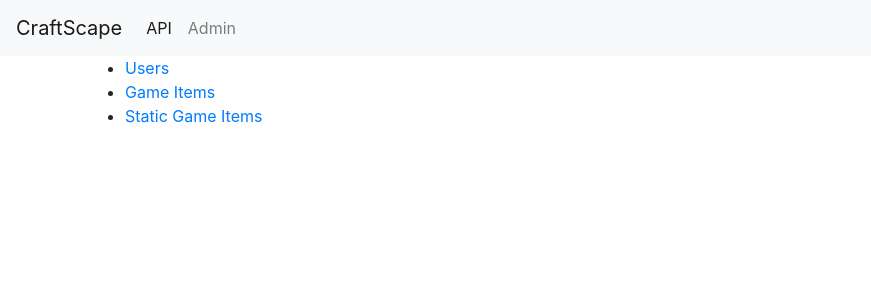
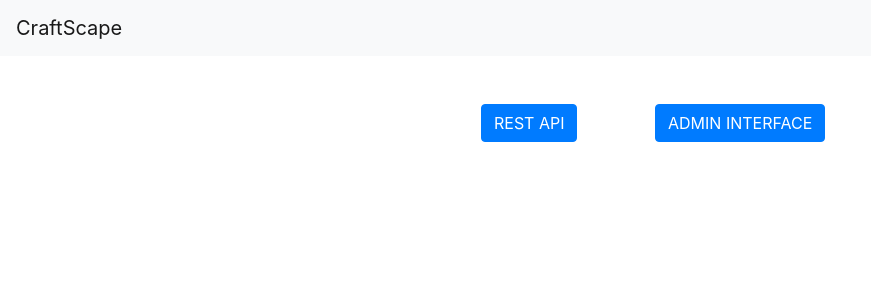
Before and after one commit to CraftScape/CraftScape2DWebServer, a Django app: page / in a window 1280 px wide. Shown: the top 300 px of the page, without its empty margins (0-871 px from the left). Run offline with Django 3.2, Linux system fonts and the light colour scheme; parts of the project's set-up code (start-up, migrations or seed data) failed here and were passed over; some libraries are stand-ins or nearby versions.

Commit message:
updated index.html

```diff
--- a/craftscapeinterface/templates/craftscape/index.html
+++ b/craftscapeinterface/templates/craftscape/index.html
@@ -17,23 +17,17 @@
       <button class="navbar-toggler" type="button" data-toggle="collapse" data-target="#navbarNav" aria-controls="navbarNav" aria-expanded="false" aria-label="Toggle navigation">
         <span class="navbar-toggler-icon"></span>
       </button>
-      <div class="collapse navbar-collapse" id="navbarNav">
-        <ul class="navbar-nav">
-          <li class="nav-item active">
-            <a class="nav-link" href="/api/">API <span class="sr-only">(current)</span></a>
-          </li>
-          <li class="nav-item">
-            <a class="nav-link" href="/admin/">Admin</a>
-          </li>
-        </ul>
-      </div>
     </nav>
     <div class="container">
-        <ul>
-            <li><a href="{% url 'api:user-list' %}">Users</a></li>
-            <li><a href="{% url 'api:game_item-list' %}">Game Items</a> </li>
-            <li><a href="{% url 'api:static_game_item-list' %}">Static Game Items</a></li>
-        </ul>
-    </div>
+
+        <div class="row justify-content-md-center" style="padding: 48px;">
+            <div class="col-2">
+                <a href="/api/" class="btn btn-primary">REST API</a>
+            </div>
+            <div class="col-2">
+                <a href="/admin/" class="btn btn-primary">ADMIN INTERFACE</a>
+            </div>
+        </div>
+
 </body>
 </html>
```
